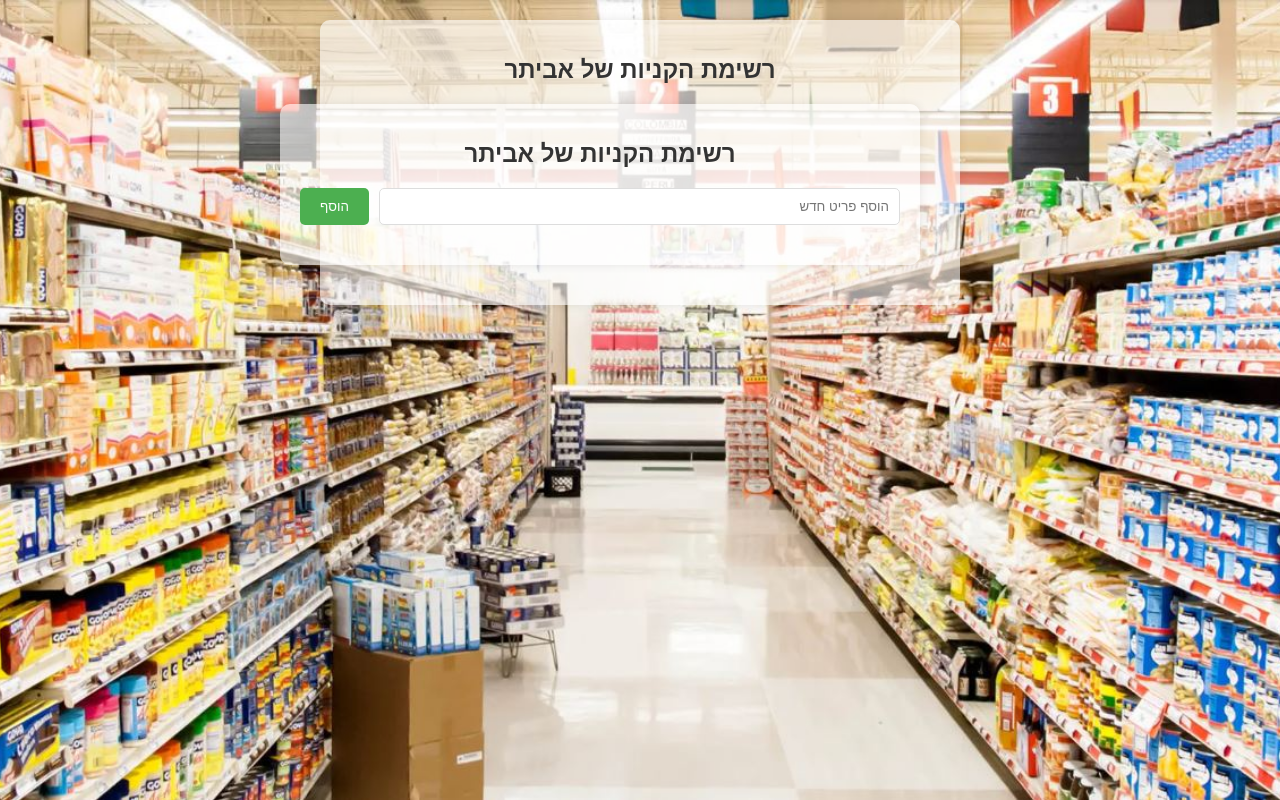
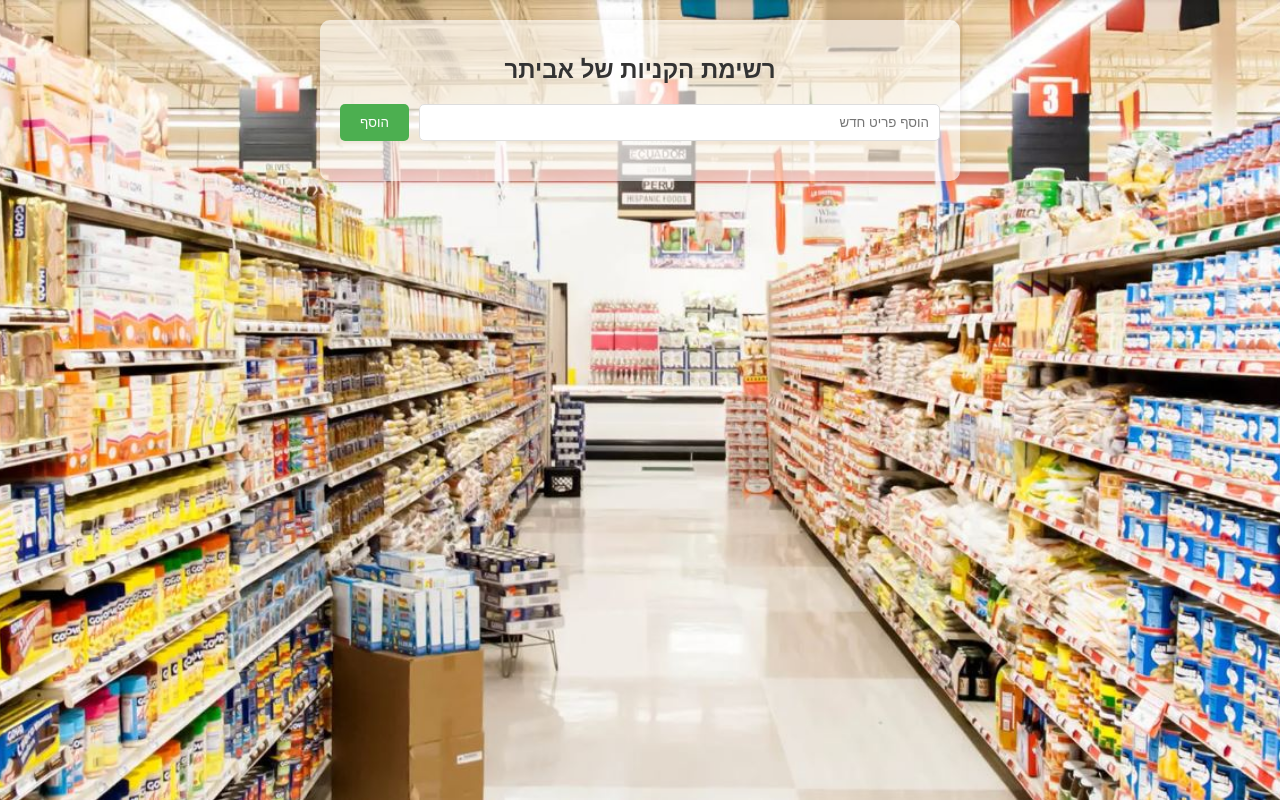
Before and after one commit to evyatar321/shopping-list-app2, a website: page public/index.html in a window 1280 px wide. Drawn offline with Linux system fonts and the light colour scheme; no server answers.

Commit message:
Update index.html

```diff
--- a/public/index.html
+++ b/public/index.html
@@ -4,7 +4,7 @@
     <meta charset="UTF-8">
     <meta name="viewport" content="width=device-width, initial-scale=1.0">
     <title>רשימת הקניות של אביתר</title>
-     <style>
+    <style>
         body {
             font-family: Arial, sans-serif;
             margin: 0;
@@ -22,7 +22,7 @@
             width: 100%;
             max-width: 600px;
             margin: 20px;
-            background-color: rgba(255, 255, 255, 0.6); /* שקיפות חזקה יותר */
+            background-color: rgba(255, 255, 255, 0.6);
             padding: 20px;
             border-radius: 10px;
             box-shadow: 0 0 10px rgba(0, 0, 0, 0.1);
@@ -107,14 +107,10 @@
 <body>
     <div class="container">
         <h1>רשימת הקניות של אביתר</h1>
-        <div class="container">
-    <h1>רשימת הקניות של אביתר</h1>
-    <div class="input-container">
-        <input type="text" id="new-item" placeholder="הוסף פריט חדש">
-        <button id="add-item">הוסף</button>
-    </div>
-    <ul id="shopping-list"></ul>
-</div>
+        <div class="input-container">
+            <input type="text" id="new-item" placeholder="הוסף פריט חדש">
+            <button id="add-item">הוסף</button>
+        </div>
     <ul id="shopping-list"></ul>
 
     <script>
```
